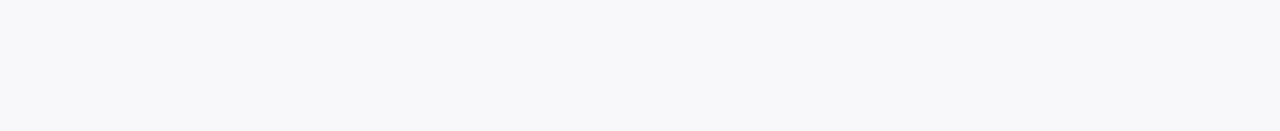
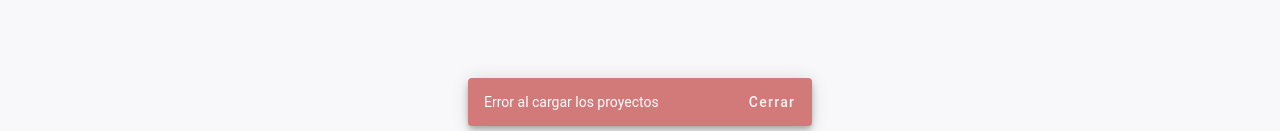
Before and after one commit to matthiuwDev/WEB-GestionDeProyectos, an Angular app: page /projects in a window 1280 px wide. Shown: the part 666-797 px from the top of the page. Built offline with nearby package versions, Linux system fonts and the light colour scheme; no server answers; sample sign-in values are in the browser's storage.

Commit message:
Fix: Notificaciones

```diff
--- a/src/app/app.config.ts
+++ b/src/app/app.config.ts
@@ -1,16 +1,20 @@
-import { ApplicationConfig, provideBrowserGlobalErrorListeners, provideZonelessChangeDetection } from '@angular/core';
-import { provideRouter } from '@angular/router';
+import { ApplicationConfig, importProvidersFrom, provideBrowserGlobalErrorListeners, provideZonelessChangeDetection } from '@angular/core';
+import { provideRouter, withComponentInputBinding } from '@angular/router';
 
 import { routes } from './app.routes';
 
 import { provideHttpClient, withInterceptors } from '@angular/common/http';
 import { authInterceptor } from './core/interceptors/auth-interceptor';
+import { provideAnimationsAsync } from '@angular/platform-browser/animations/async';
+import { MatSnackBarModule } from '@angular/material/snack-bar';
 
 export const appConfig: ApplicationConfig = {
   providers: [
     provideBrowserGlobalErrorListeners(),
     provideZonelessChangeDetection(),
-    provideRouter(routes),
-    provideHttpClient(withInterceptors([authInterceptor]))
+    provideRouter(routes, withComponentInputBinding()),
+    provideHttpClient(withInterceptors([authInterceptor])),
+    provideAnimationsAsync(),
+    importProvidersFrom(MatSnackBarModule)
   ]
 };
--- a/src/app/features/projects/components/project-list/project-list.component.ts
+++ b/src/app/features/projects/components/project-list/project-list.component.ts
@@ -1,11 +1,11 @@
 import { Component, OnInit, inject, signal } from '@angular/core';
 import { MatButtonModule } from '@angular/material/button';
 import { MatDialog, MatDialogModule } from '@angular/material/dialog';
-import { MatSnackBar, MatSnackBarModule } from '@angular/material/snack-bar';
 import { ProjectsService } from '../../services/projects.service';
 import { Project, ProjectResponse } from '../../models/project.interface';
 import { ProjectCreateComponent } from '../project-create/project-create.component';
 import { ConfirmDialogComponent } from '../../../../shared/ui/confirm-dialog/confirm-dialog.component';
+import { NotificationService } from '../../../../shared/services/notification.service';
 
 @Component({
   selector: 'app-project-list',
@@ -13,7 +13,6 @@ import { ConfirmDialogComponent } from '../../../../shared/ui/confirm-dialog/con
   imports: [
     MatButtonModule,
     MatDialogModule,
-    MatSnackBarModule
   ],
   templateUrl: './project-list.component.html',
   styleUrl: './project-list.component.scss',
@@ -21,7 +20,7 @@ import { ConfirmDialogComponent } from '../../../../shared/ui/confirm-dialog/con
 export class ProjectListComponent implements OnInit {
   private projectsService = inject(ProjectsService);
   private dialog = inject(MatDialog);
-  private snackBar = inject(MatSnackBar);
+  private notificationService = inject(NotificationService);
 
   projects = signal<Project[]>([]);
   isLoading = signal<boolean>(false);
@@ -40,6 +39,7 @@ export class ProjectListComponent implements OnInit {
       error: (err) => {
         console.error('Error al cargar proyectos', err);
         this.isLoading.set(false);
+        this.notificationService.error('Error al cargar los proyectos');
       }
     });
   }
@@ -54,7 +54,7 @@ export class ProjectListComponent implements OnInit {
     dialogRef.afterClosed().subscribe((result) => {
       if (result) {
         this.projects.update(currentProjects => [result, ...currentProjects]);
-        this.snackBar.open('Proyecto creado con éxito', 'Cerrar', { duration: 3000 });
+        this.notificationService.success('Proyecto creado con éxito');
       }
     });
   }
@@ -71,7 +71,7 @@ export class ProjectListComponent implements OnInit {
         this.projects.update(currentProjects =>
           currentProjects.map(p => p.id === result.id ? { ...p, ...result } : p)
         );
-        this.snackBar.open('Proyecto actualizado con éxito', 'Cerrar', { duration: 3000 });
+        this.notificationService.success('Proyecto actualizado con éxito');
       }
     });
   }
@@ -92,11 +92,11 @@ export class ProjectListComponent implements OnInit {
         this.projectsService.deleteProject(project.id).subscribe({
           next: () => {
             this.projects.update(list => list.filter(p => p.id !== project.id));
-            this.snackBar.open('Proyecto eliminado correctamente', 'Cerrar', { duration: 3000 });
+            this.notificationService.success('Proyecto eliminado correctamente');
           },
           error: (err) => {
             const message = err.error?.message || 'Error al eliminar el proyecto';
-            this.snackBar.open(message, 'Cerrar', { duration: 5000, panelClass: ['error-snackbar'] });
+            this.notificationService.error(message);
           }
         });
       }
--- /dev/null
+++ b/src/app/shared/services/notification.service.ts
@@ -0,0 +1,35 @@
+import { Injectable, inject } from '@angular/core';
+import { MatSnackBar, MatSnackBarConfig } from '@angular/material/snack-bar';
+
+@Injectable({
+  providedIn: 'root'
+})
+export class NotificationService {
+  private snackBar = inject(MatSnackBar);
+
+  private readonly defaultConfig: MatSnackBarConfig = {
+    duration: 3000,
+    horizontalPosition: 'center',
+    verticalPosition: 'bottom',
+  };
+
+  success(message: string): void {
+    this.show(message, 'success-snackbar');
+  }
+
+  error(message: string): void {
+    this.show(message, 'error-snackbar', 5000);
+  }
+
+  info(message: string): void {
+    this.show(message, 'info-snackbar');
+  }
+
+  private show(message: string, panelClass: string, duration?: number): void {
+    this.snackBar.open(message, 'Cerrar', {
+      ...this.defaultConfig,
+      duration: duration || this.defaultConfig.duration,
+      panelClass: [panelClass]
+    });
+  }
+}
--- a/src/styles.scss
+++ b/src/styles.scss
@@ -20,6 +20,10 @@
 
   --shadow-sm: 0 1px 2px rgba(0, 0, 0, 0.05);
   --shadow-md: 0 4px 6px -1px rgba(0, 0, 0, 0.05), 0 2px 4px -1px rgba(0, 0, 0, 0.03);
+
+    --snackbar-success: #6a9b74;
+  --snackbar-error: #d27a7a;
+  --snackbar-info: #6d95d8;
 }
 
 * {
@@ -36,3 +40,29 @@ body {
   -moz-osx-font-smoothing: grayscale;
   line-height: 1.5;
 }
+
+/* Notification Styles */
+.success-snackbar .mdc-snackbar__surface {
+  background-color: var(--snackbar-success) !important;
+}
+
+.error-snackbar .mdc-snackbar__surface {
+  background-color: var(--snackbar-error) !important;
+}
+
+.info-snackbar .mdc-snackbar__surface {
+  background-color: var(--snackbar-info) !important;
+}
+
+.success-snackbar,
+.error-snackbar,
+.info-snackbar {
+  .mat-mdc-snack-bar-action {
+    color: rgba(255, 255, 255, 0.9) !important;
+    font-weight: 500;
+  }
+
+  .mdc-snackbar__label {
+    color: white !important;
+  }
+}
```
